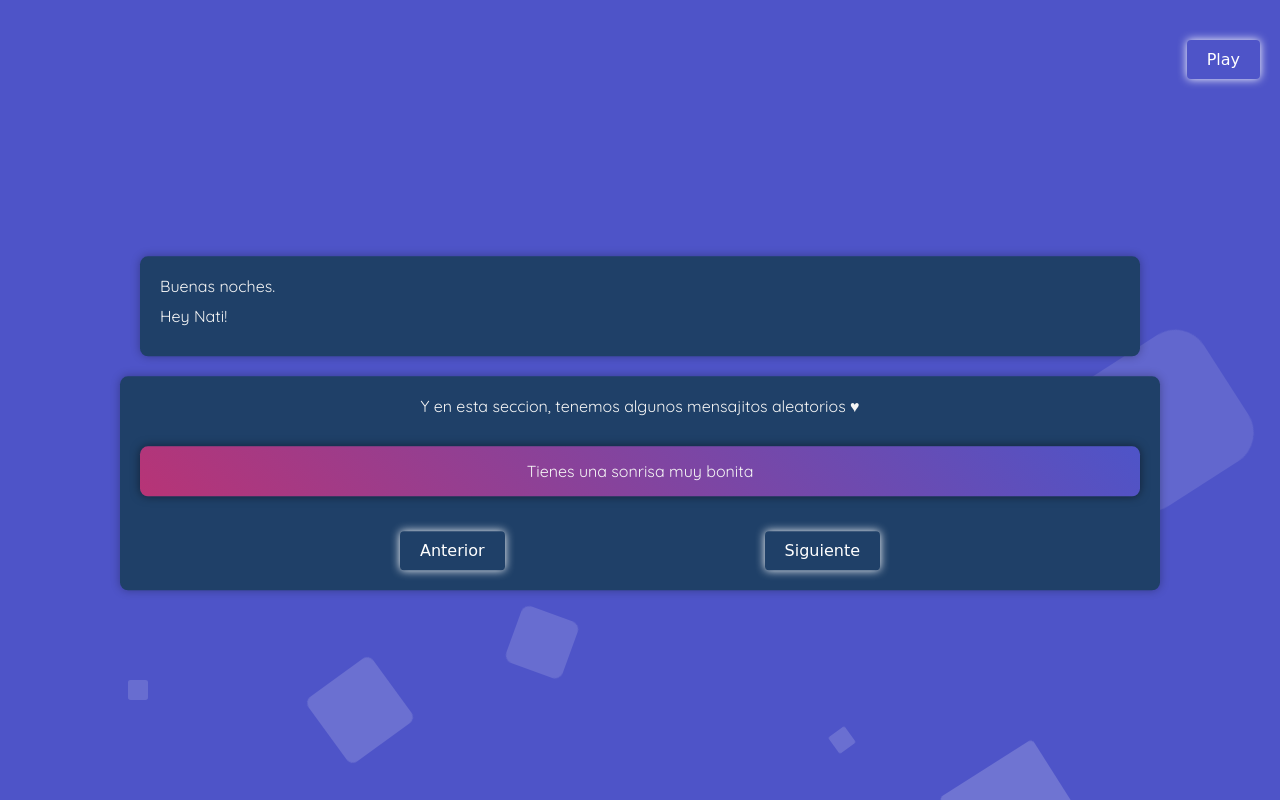
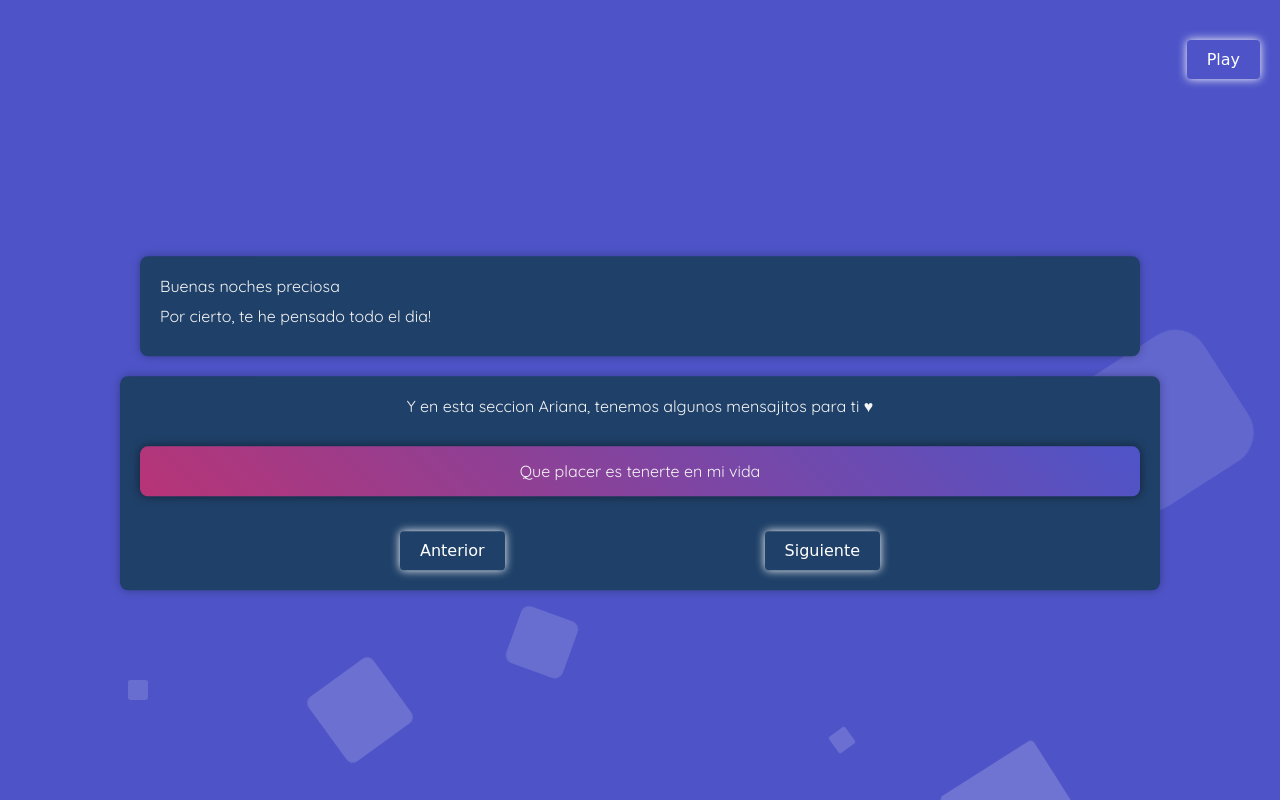
Before and after one commit to Yuvania/Yuvania.github.io, a plain HTML site: page index.html in a window 1280 px wide. Drawn offline with Linux system fonts and the light colour scheme.

Commit message:
Improve code

```diff
--- a/index.html
+++ b/index.html
@@ -15,7 +15,7 @@
         <p id="mensaje3"></p>
     </div>
     <div class="additional-container">
-        <p id="fixedMessage">Y en esta seccion, tenemos algunos mensajitos aleatorios &hearts; </p>
+        <p id="fixedMessage">Y en esta seccion Ariana, tenemos algunos mensajitos para ti &hearts; </p>
         <div id="randomMessages"></div>
         <div id="randomMessagesButtons">
           <button id="prevButton">Anterior</button>
@@ -37,7 +37,7 @@
                     <li></li>
             </ul>
     </div >
-    <audio id="audioPlayer" src="ikissedagirl.mp3" preload="auto"></audio>
+    <audio id="audioPlayer" src="music.mp3" preload="auto"></audio>
     <button id="audioControl">Play</button>
     <script src="script.js"></script>
 </body>
--- a/script.js
+++ b/script.js
@@ -24,11 +24,11 @@ document.addEventListener("DOMContentLoaded", function() {
         // Definir el saludo según la hora del día
         var saludo;
         if (horaActual < 12) {
-            saludo = "Buenos días.";
+            saludo = "Buenos días preciosa";
         } else if (horaActual < 18) {
-            saludo = "Buenas tardes.";
+            saludo = "Buenas tardes preciosa";
         } else {
-            saludo = "Buenas noches.";
+            saludo = "Buenas noches preciosa";
         }
 
         // Mostrar saludo inicial
@@ -39,17 +39,17 @@ document.addEventListener("DOMContentLoaded", function() {
     function showMensajes() {
         // Esperar 5 segundos antes de mostrar el primer mensaje
         setTimeout(function() {
-            mensaje1Element.textContent = "Hey Nati!";
+            mensaje1Element.textContent = "Por cierto, te he pensado todo el dia!";
         }, 5000);
 
         // Esperar 10 segundos antes de mostrar el segundo mensaje
         setTimeout(function() {
-            mensaje2Element.textContent = "Espero que hayas o estés pasando un bonito día!";
+            mensaje2Element.textContent = "Asi que hice esto porque...";
         }, 10000);
 
         // Esperar 15 segundos antes de mostrar el tercer mensaje
         setTimeout(function() {
-            mensaje3Element.textContent = "Sé que hay formas más fáciles de decir buenos dias, pero creo que usar una página web es gracioso jajaja.";
+            mensaje3Element.textContent = "Decirtelo de esta forma se me hizo original ;)";
         }, 15000);
     }
 
@@ -68,22 +68,20 @@ document.addEventListener("DOMContentLoaded", function() {
 
       // Mensajes aleatorios
       var randomMessages = [
-        "Tienes una sonrisa muy bonita",
-        "Creo que tienes unos ojos muy bonitos también",
-        "Creo que es lindo el cómo te esfuerzas por tu pequeña",
-        "Que bonita eres",
-        "Lamento no haberte mirado más, cuando pude hacerlo",
-        "Estoy haciendo el catálogo de los mejores restaurantes de Medellín, ¿me ayudas a completarlo? jajaja",
-        "Quería llevarte al cine, pero no permiten entrar con dulces xD",
-        "Tienes un cabello muy bonito",
-        "El megalodón se extinguió, pero veo que tu madre logró dar vida al megabombón jajaja",
-        "¿En qué parada de metro debo bajarme para llegar a gustarte? JAJAJA",
-        "Tienes lindos labios",
-        "El acento de medellin es lo mejor",
-        "Creo que bailas muy bien",
-        "Ojalá fuera profesora para pasarte de tercero a mi cuarto. sorry JAJAJAJA",
-        "Creo que te ves muy radiante",
-        "Te me haces una persona muy amable"
+        "Que placer es tenerte en mi vida",
+        "Se que esto lleva poco tiempo, pero contigo todo se siente mejor",
+        "Me gusta todo de ti, incluso aquello que crees que es tu debilidad",
+        "Diossss, que bonita eres",
+        "Me encantan tus besos",
+        "Ultimamente mi lugar favorito es en tus brazos",
+        "Creo que tu sonrisa se ha convertido en mi refugio.",
+        "Tu me has quitado las ganas de conocer a alguien más",
+        "El primer beso mas que con la boca, ya te lo habia dado con la mirada",
+        "Me gusta como hueles",
+        "Me encanta tu voz y el sonido de tu risa",
+        "Quiero volver a dormir contigo (no importa cuando lo leas, aplica)",
+        "Me gusta lo consentida que eres",
+        "Quiero estar ahi cuando necesites un abrazo, quiero estar en tus momentos malos"
     ];
 
         function showNextMessage() {
```
Also changed, not shown: 1 other file.
